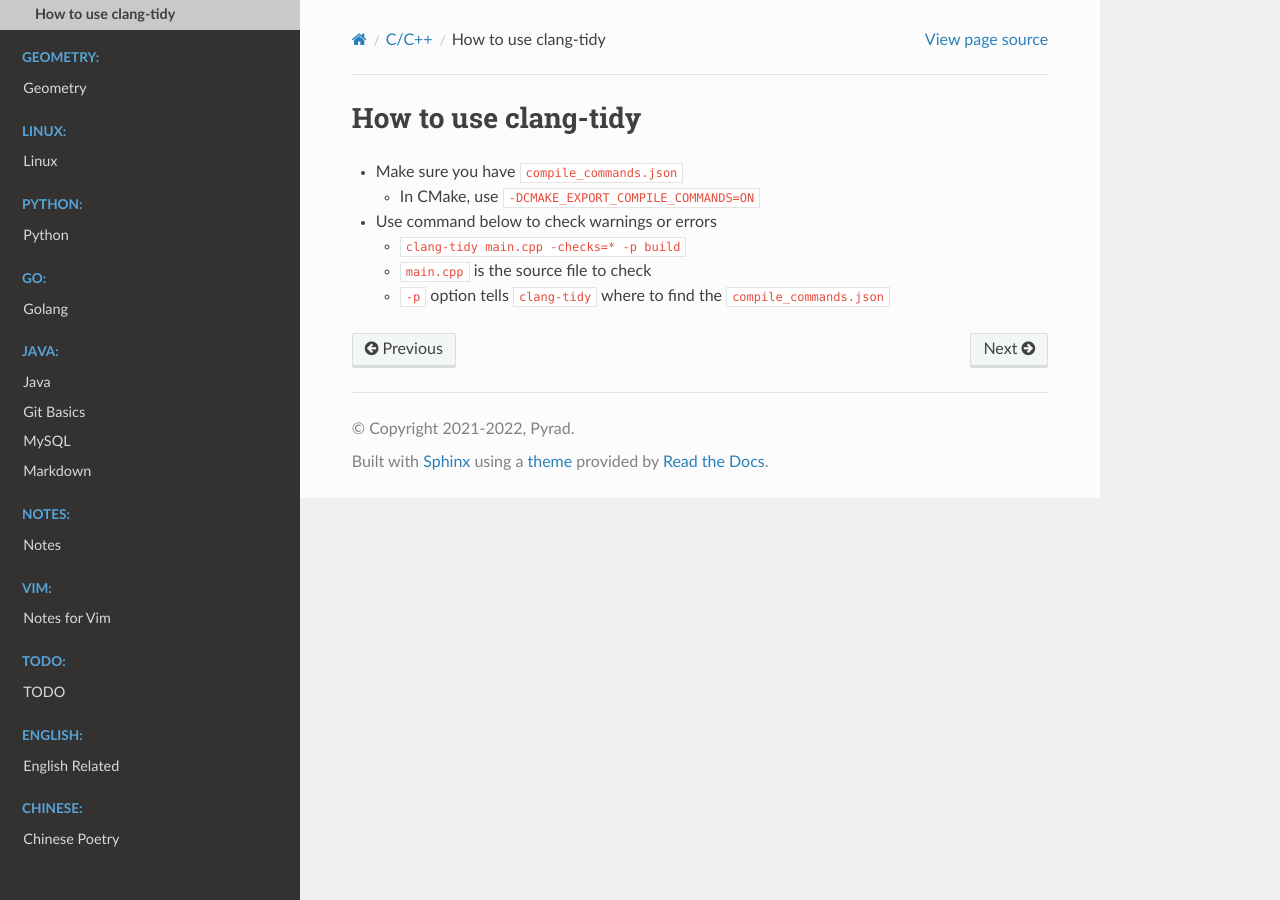
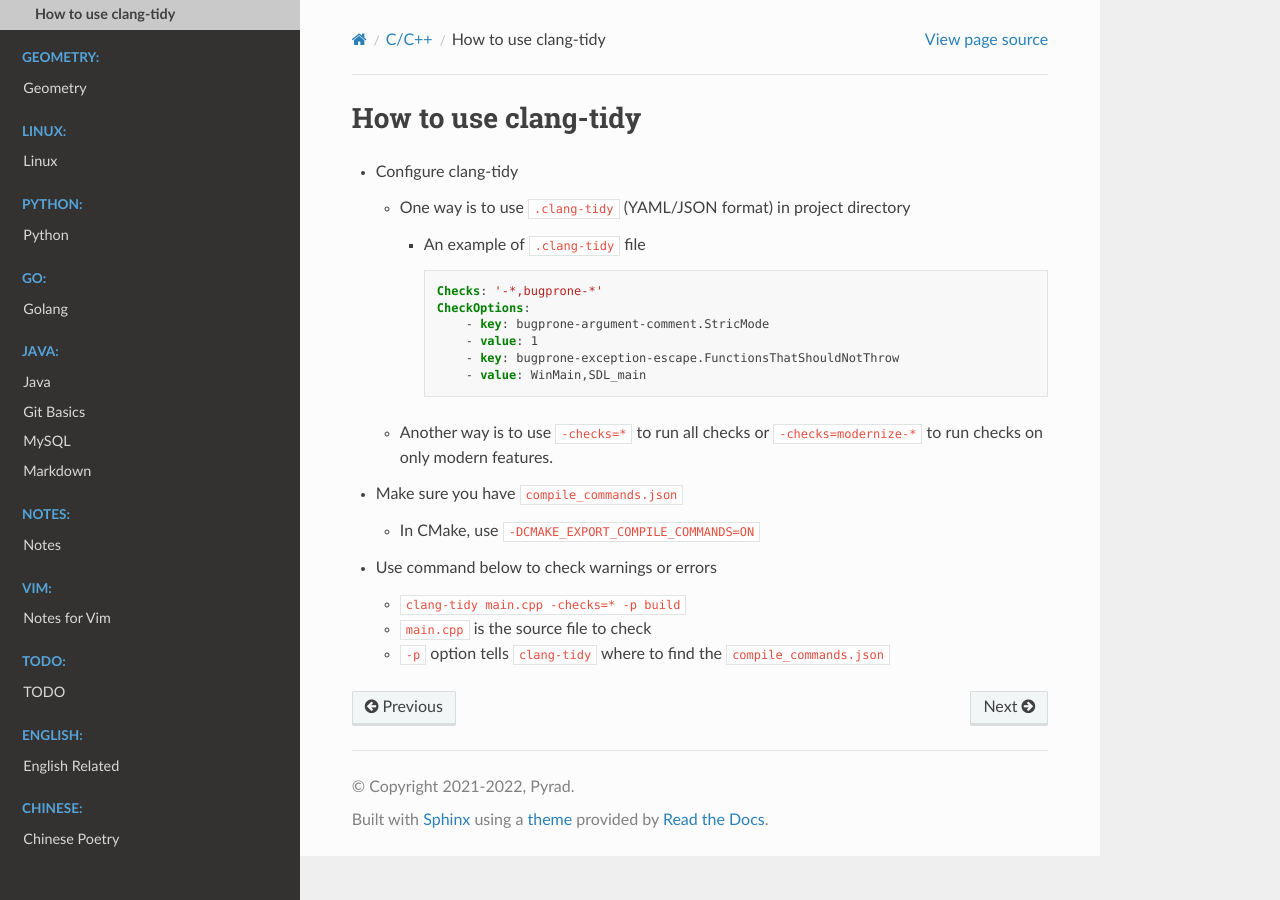
Before and after one commit to Pyrad/pyradnotes, a Sphinx documentation site: the page built from source/CPP/clang.md, in a window 1280 px wide. Built offline with Sphinx 7.4.7 and the Read the Docs theme 2.0.0, drawn with Linux system fonts in a browser that asks for light colours.

Commit message:
Clang .clang-tidy file example

````diff
--- a/source/CPP/clang.md
+++ b/source/CPP/clang.md
@@ -1,4 +1,21 @@
 ## How to use clang-tidy
+
+- Configure clang-tidy
+
+  - One way is to use `.clang-tidy` (YAML/JSON format) in project directory
+
+    - An example of `.clang-tidy` file
+
+      ```yaml
+      Checks: '-*,bugprone-*'
+      CheckOptions:
+          - key: bugprone-argument-comment.StricMode
+          - value: 1
+          - key: bugprone-exception-escape.FunctionsThatShouldNotThrow
+          - value: WinMain,SDL_main
+      ```
+
+  - Another way is to use `-checks=*` to run all checks or `-checks=modernize-*` to run checks on only modern features.
 
 - Make sure you have `compile_commands.json`
 
````
